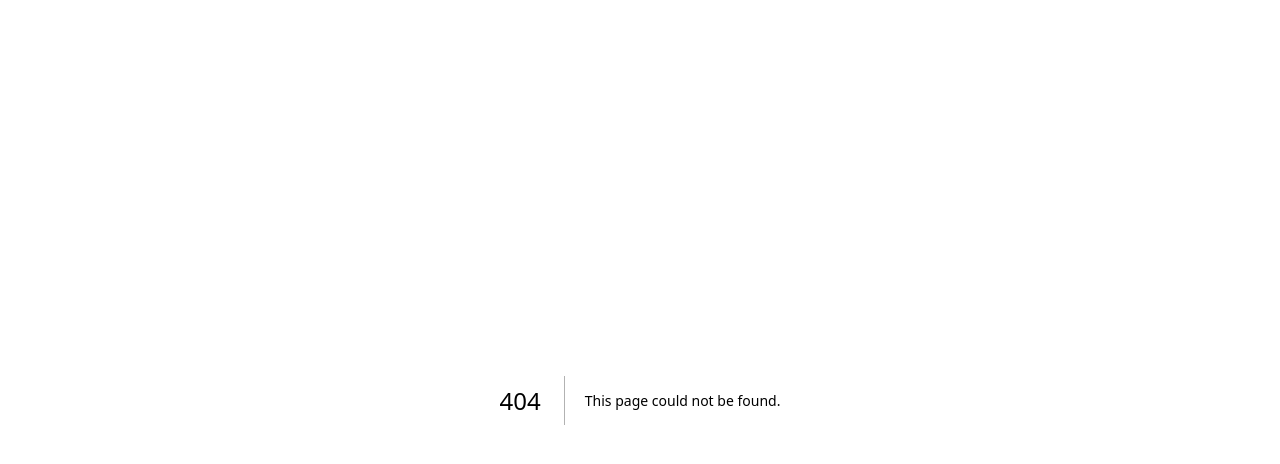
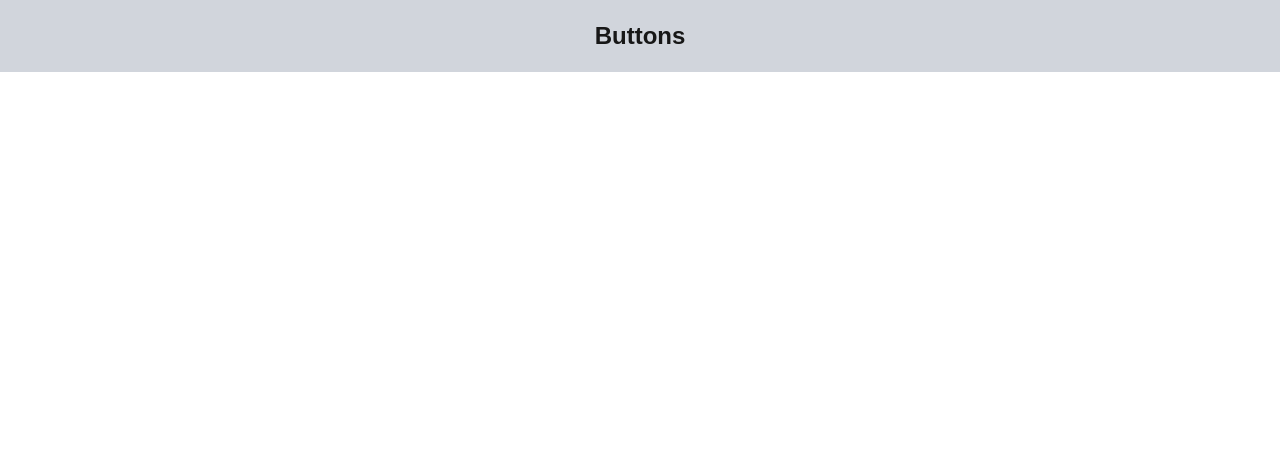
Before and after one commit to Prohor722/tailwind_compoenets, a Next.js app: page /button in a window 1280 px wide. Before the commit this address had no page. Shown: the top 464 px of the page. Built offline with nearby package versions, Linux system fonts and the light colour scheme.

Commit message:
buttons page added

```diff
--- /dev/null
+++ b/app/button/page.tsx
@@ -0,0 +1,12 @@
+//use client
+import React from 'react'
+
+const page = () => {
+  return (
+    <div>
+      <h1 className='text-2xl bg-gray-300 font-bold text-center p-5'>Buttons</h1>
+    </div>
+  )
+}
+
+export default page
```
